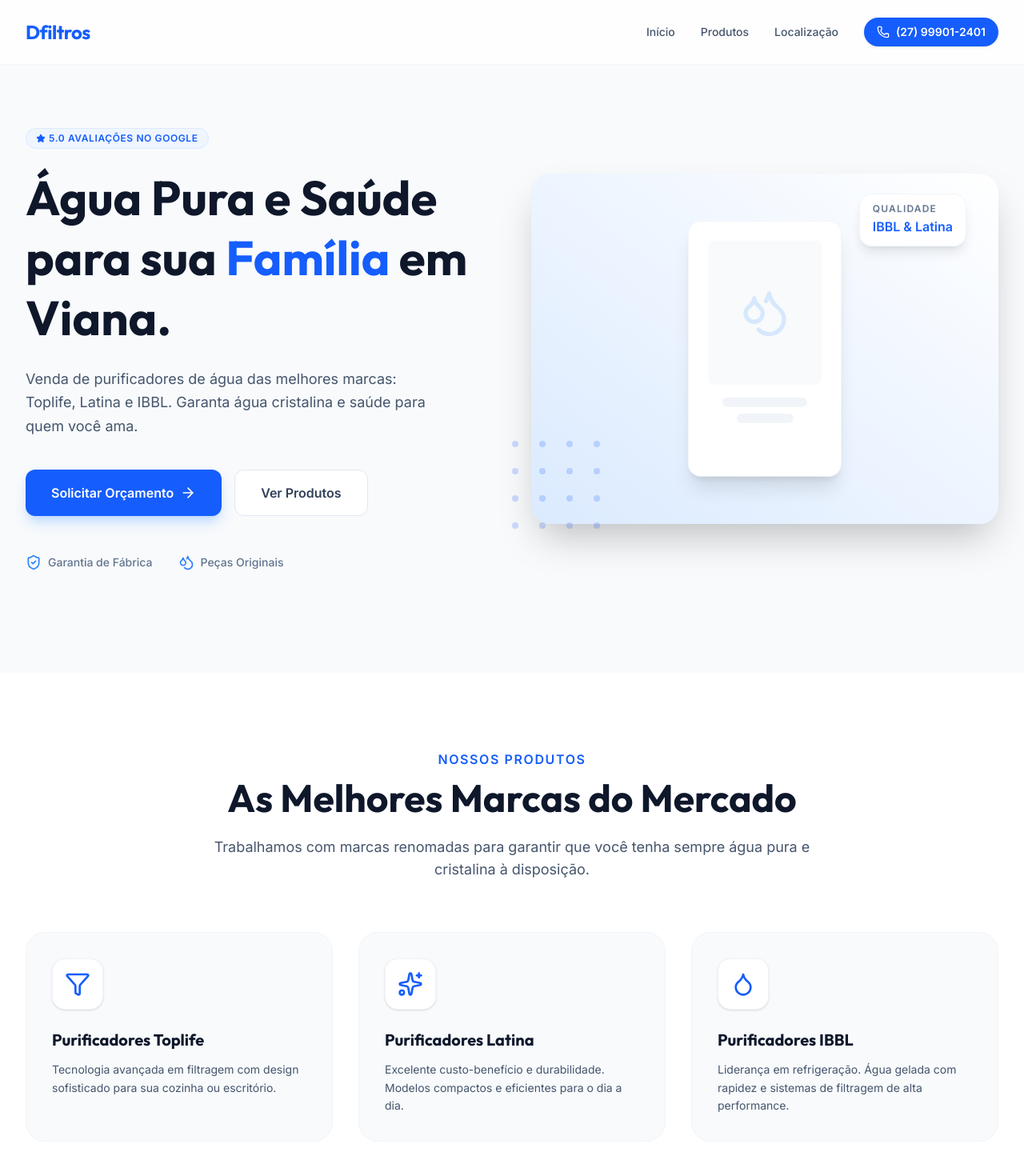
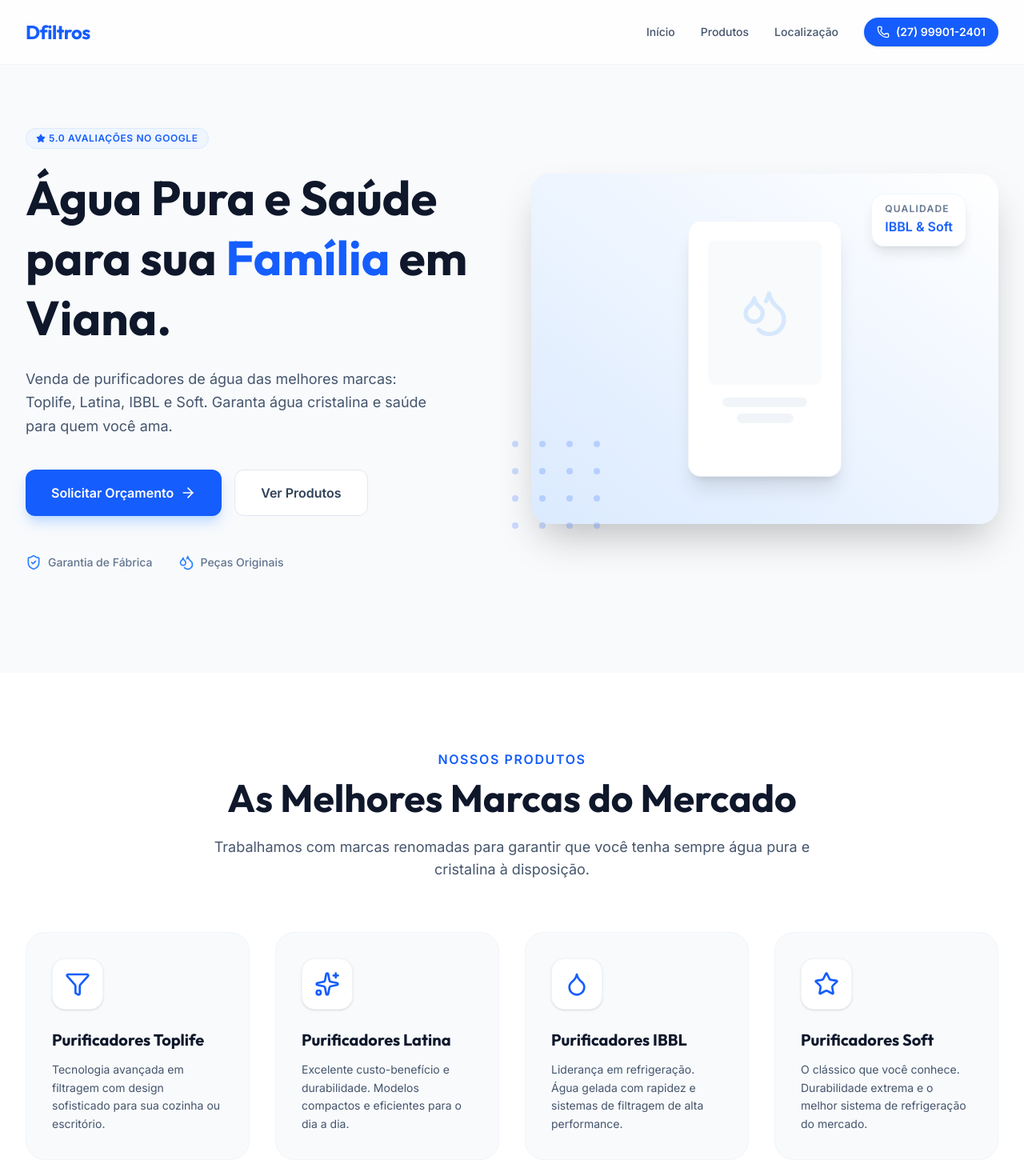
Before and after one commit to dimialvesea-svg/dfiltros-site, a React (Vite) app: page / in a window 1280 px wide. Shown: the top 1470 px of the page at 80% size. Built offline with nearby package versions, Linux system fonts and the light colour scheme.

Commit message:
chore: update project content and clean up tracking
- Add "Soft" purifiers to product list and hero section
- Update README banner image
- Remove Google Tag Manager scripts from index.html

```diff
--- a/index.html
+++ b/index.html
@@ -1,20 +1,11 @@
 <!doctype html>
 <html lang="en">
-  <head><!-- Google Tag Manager -->
-<script>(function(w,d,s,l,i){w[l]=w[l]||[];w[l].push({'gtm.start':
-new Date().getTime(),event:'gtm.js'});var f=d.getElementsByTagName(s)[0],
-j=d.createElement(s),dl=l!='dataLayer'?'&l='+l:'';j.async=true;j.src=
-'https://www.googletagmanager.com/gtm.js?id='+i+dl;f.parentNode.insertBefore(j,f);
-})(window,document,'script','dataLayer','GTM-TDC66TBJ');</script>
-<!-- End Google Tag Manager -->
+  <head>
     <meta charset="UTF-8" />
     <meta name="viewport" content="width=device-width, initial-scale=1.0" />
     <title>Dfiltros - Filtros e Purificadores de Água em Viana e Cariacica ES</title>
   </head>
-  <body><!-- Google Tag Manager (noscript) -->
-<noscript><iframe src="https://www.googletagmanager.com/ns.html?id=GTM-TDC66TBJ"
-height="0" width="0" style="display:none;visibility:hidden"></iframe></noscript>
-<!-- End Google Tag Manager (noscript) -->
+  <body>
     <div id="root"></div>
     <script type="module" src="/src/main.tsx"></script>
   </body>
--- a/src/components/Hero.tsx
+++ b/src/components/Hero.tsx
@@ -33,7 +33,7 @@ export default function Hero() {
             </h1>
 
             <p className="text-lg text-slate-600 mb-10 max-w-lg leading-relaxed">
-              Venda de purificadores de água das melhores marcas: Toplife, Latina e IBBL. Garanta água cristalina e saúde para quem você ama.
+              Venda de purificadores de água das melhores marcas: Toplife, Latina, IBBL e Soft. Garanta água cristalina e saúde para quem você ama.
             </p>
 
             <div className="flex flex-col sm:flex-row gap-4">
@@ -97,7 +97,7 @@ export default function Hero() {
                 {/* Floating tags */}
                 <div className="absolute top-10 right-10 bg-white/90 backdrop-blur px-4 py-3 rounded-2xl shadow-lg border border-slate-100 animate-bounce">
                   <div className="text-xs text-slate-500 font-bold uppercase tracking-widest leading-none mb-1">Qualidade</div>
-                  <div className="text-blue-600 font-bold">IBBL & Latina</div>
+                  <div className="text-blue-600 font-bold">IBBL & Soft</div>
                 </div>
               </div>
             </div>
--- a/src/components/Products.tsx
+++ b/src/components/Products.tsx
@@ -22,6 +22,11 @@ const products = [
     icon: <Droplet className="w-8 h-8" />,
     title: "Purificadores IBBL",
     description: "Liderança em refrigeração. Água gelada com rapidez e sistemas de filtragem de alta performance.",
+  },
+  {
+    icon: <Star className="w-8 h-8" />,
+    title: "Purificadores Soft",
+    description: "O clássico que você conhece. Durabilidade extrema e o melhor sistema de refrigeração do mercado.",
   },
 ];
 
@@ -57,7 +62,7 @@ export default function Products() {
           </p>
         </div>
 
-        <div className="grid grid-cols-1 md:grid-cols-2 lg:grid-cols-3 gap-8 mb-24">
+        <div className="grid grid-cols-1 md:grid-cols-2 lg:grid-cols-4 gap-8 mb-24">
           {products.map((item, index) => (
             <motion.div
               key={index}
```
Also changed, not shown: 1 other file (tests, documents, lock files or other folders).
